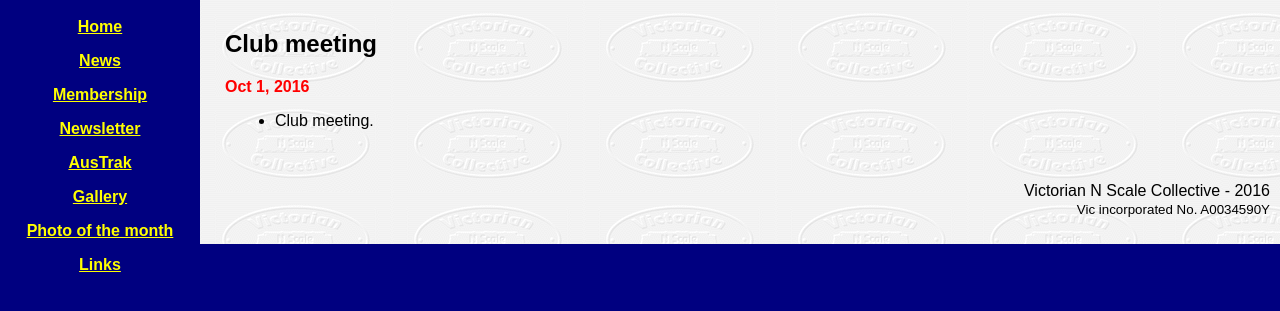
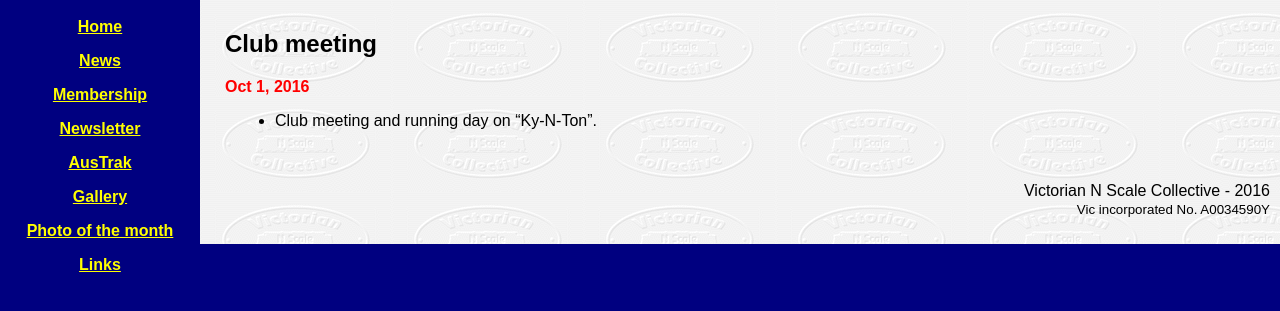
Before and after one commit to vnsc/vnsc.github.io, a Jekyll site: the page built from _posts/2016-10-01-meeting.md, in a window 1280 px wide. Shown: the top 311 px of the page. Built offline with Jekyll 4.4.1, drawn with Linux system fonts in a browser that asks for light colours.

Commit message:
Update for running day

```diff
--- a/_posts/2016-10-01-meeting.md
+++ b/_posts/2016-10-01-meeting.md
@@ -5,4 +5,4 @@ date:   2016-10-01
 category: news
 ---
 
-* Club meeting.
+* Club meeting and running day on "Ky-N-Ton".
```
